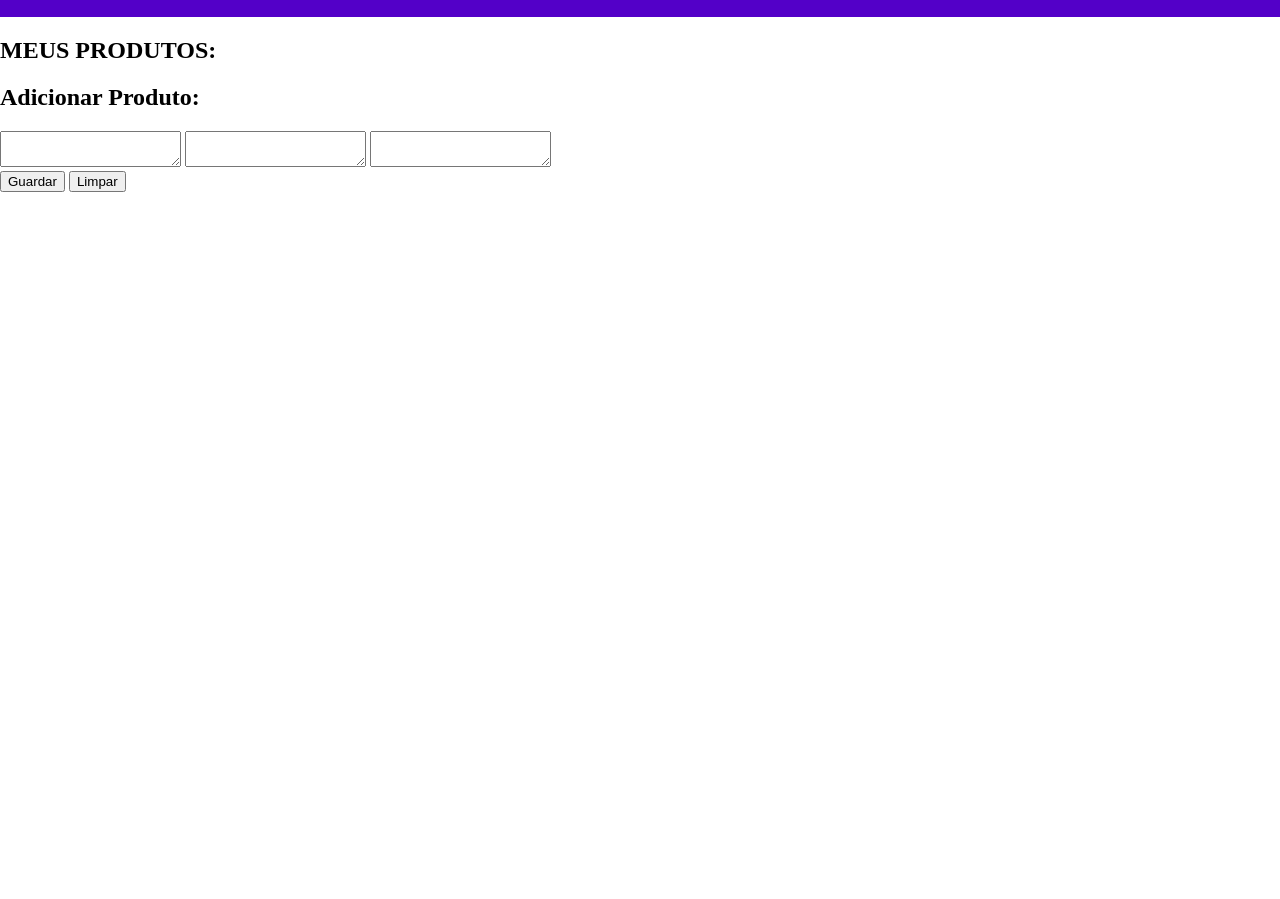
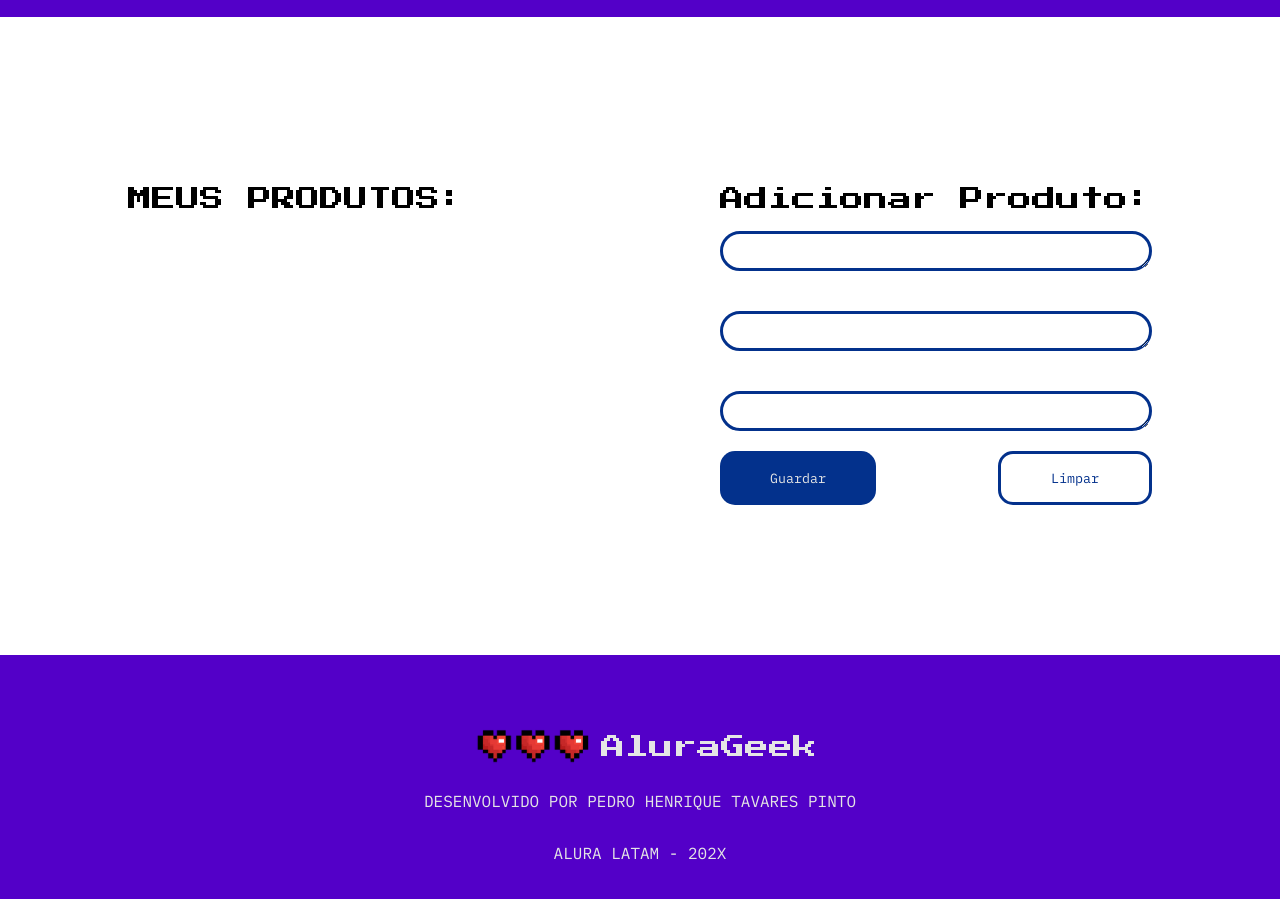
Before and after one commit to tavpedroh/AluraGeek, a plain HTML site: page index.html in a window 1280 px wide. Shown: the part 79-978 px from the top of the page. Before the commit the page ends 800 px from the top, so only its background shows below. Drawn offline with Linux system fonts and the light colour scheme.

Commit message:
desenvolvimento - html/css

```diff
--- a/index.html
+++ b/index.html
@@ -14,26 +14,31 @@
         <img src="./images/heart.png">
         <h1 class="header_titulo">AluraGeek</h1>
     </header>
-    <main>
-        <section>
-            <h2>MEUS PRODUTOS:</h2>
+    <main class="main">
+        <section class="esquerda">
+            <h2 class="esquerda_titulo">MEUS PRODUTOS:</h2>
             <ul class="produtos_container"></ul>
         </section>
-        <section>
-            <h2>Adicionar Produto:</h2>
-            <div>
-                <textarea></textarea>
-                <textarea></textarea>
-                <textarea></textarea>
+        <section class="direita">
+            <h2 class="direita_titulo">Adicionar Produto:</h2>
+            <div class="input">
+                <textarea id="Nome" class="input_texto" required ></textarea>
+                <textarea id="Valor" class="input_texto" required></textarea>
+                <textarea id="Imagem" class="input_texto" required></textarea>
             </div>
-            <div>
-                <button>Guardar</button>
-                <button>Limpar</button>
+            <div class="button">
+                <button class="button_guardar">Guardar</button>
+                <button class="button_limpar">Limpar</button>
             </div>
         </section>
     </main>
-    <footer>
-
+    <footer class="footer">
+        <div class="footer_texto">
+            <img src="./images/heart.png">
+            <h1 class="footer_subtexto">AluraGeek</h1>
+        </div>
+        <p class="footer_t">DESENVOLVIDO POR PEDRO HENRIQUE TAVARES PINTO</p>
+        <p class="footer_t">ALURA LATAM - 202X</p>
     </footer>
 </body>
 </html>
--- a/style.css
+++ b/style.css
@@ -1,10 +1,13 @@
 @import url('https://fonts.googleapis.com/css2?family=Press+Start+2P&family=Raleway:ital,wght@0,100..900;1,100..900&display=swap');
+@import url('https://fonts.googleapis.com/css2?family=IBM+Plex+Mono:ital,wght@0,100;0,200;0,300;0,400;0,500;0,600;0,700;1,100;1,200;1,300;1,400;1,500;1,600;1,700&family=Press+Start+2P&family=Raleway:ital,wght@0,100..900;1,100..900&display=swap');
 
 :root {
     --fonte: "Press Start 2P", system-ui;
+    --fonte-secundaria: "IBM Plex Mono", monospace;
 
     --roxo: #5300C8;
-
+    --branco: #E5E5E5;
+    --azul: #03318C;
 }
 
 .body{
@@ -19,9 +22,8 @@
     display: flex;
     justify-content: center;
     background-color: var(--roxo);
-    color: #E5E5E5;
-    height: 100%;
-    width: 100%;
+    color: var(--branco);
+
     padding: 20px 0px 20px 0px;
 }
 
@@ -30,3 +32,105 @@
     font-size: 24px;
     font-weight: 400;
 }
+
+
+
+
+
+.main{
+    display: flex;
+    justify-content: space-around;
+    padding: 150px 0px 150px 0px;
+}
+
+
+.esquerda_titulo{
+    font-family: var(--fonte);
+    font-size: 24px;
+    font-weight: 400;
+}
+
+
+
+
+.direita_titulo{
+    font-family: var(--fonte);
+    font-size: 24px;
+    font-weight: 400;
+    display: flex;
+    flex-flow: column wrap;
+}
+
+
+.input{
+    display: flex;
+    flex-direction: column;
+    gap: 40px;
+}
+
+.input_texto{
+    border-color: var(--azul);
+    border-radius: 45px;
+    border-width: 3px;
+}
+
+
+.button{
+    gap: 13px;
+    margin-top: 20px;
+    display: flex;
+    justify-content: space-between;
+}
+
+.button_guardar{
+    font-family: var(--fonte-secundaria);
+    padding: 15px 50px 15px 50px;
+    border-radius: 15px;
+    border-style: none;
+    background-color: var(--azul);
+    color: var(--branco);
+}
+
+.button_limpar{
+    font-family: var(--fonte-secundaria);
+    padding: 15px 50px 15px 50px;
+    border-radius: 15px;
+    border-width: 3px;
+    border-style: solid;
+    border-color: var(--azul);
+    background-color: #ffffff;
+    color: var(--azul);
+}
+
+
+
+
+.footer{
+    display: flex;
+    flex-direction: column;
+    align-items: center;
+    background-color: var(--roxo);
+    color: var(--branco);
+    padding: 64px 0px 64px 0px;
+    height: 100%;
+    width: 100%;
+    position:static ;
+}
+
+.footer_texto{
+    display: flex;
+    font-family: var(--fonte);
+    font-size: 24px;
+    font-weight: 400;
+}
+
+.footer_subtexto{
+    font-family: var(--fonte);
+    font-size: 24px;
+    font-weight: 400;
+}
+
+.footer_t{
+    font-family: var(--fonte-secundaria);
+
+}
```
